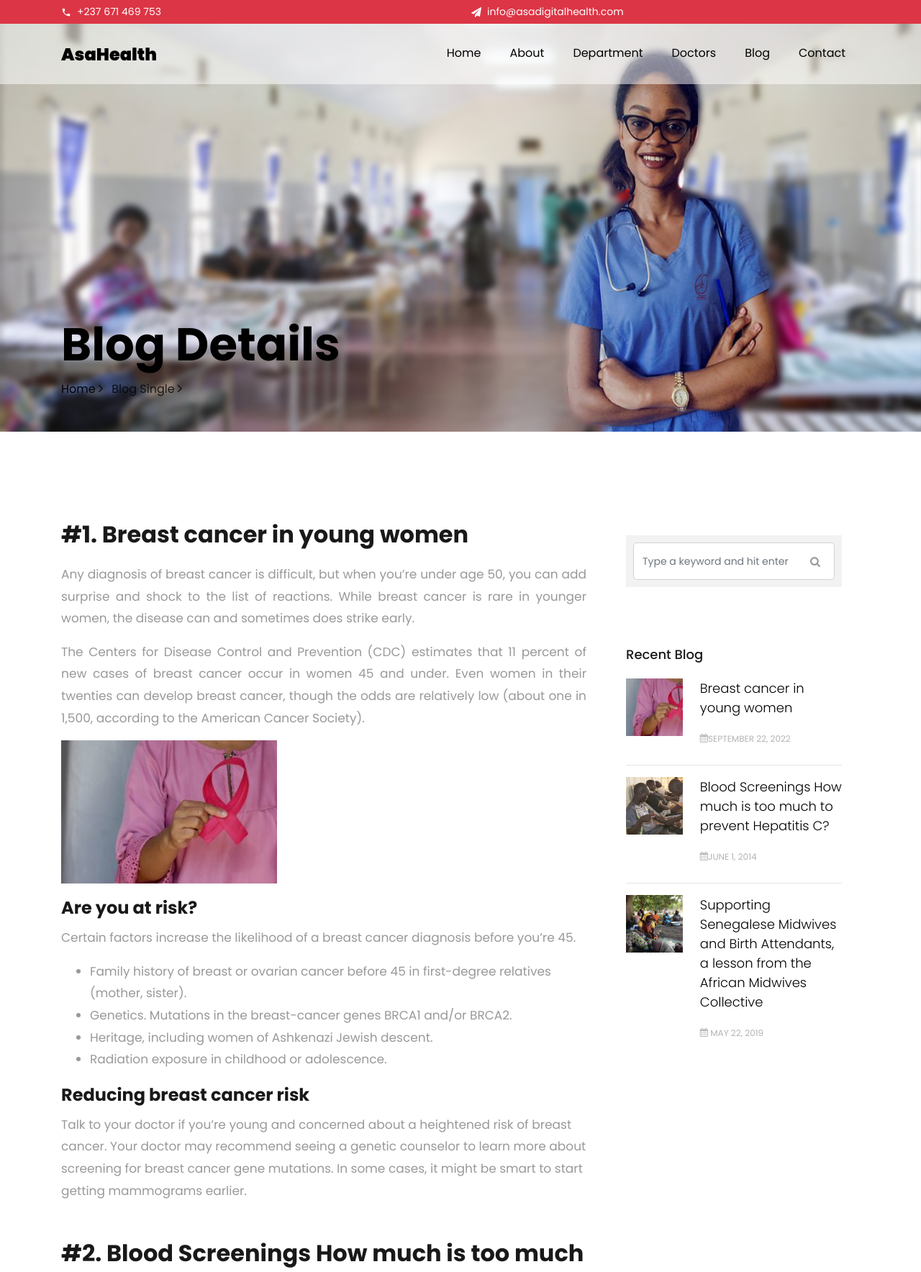
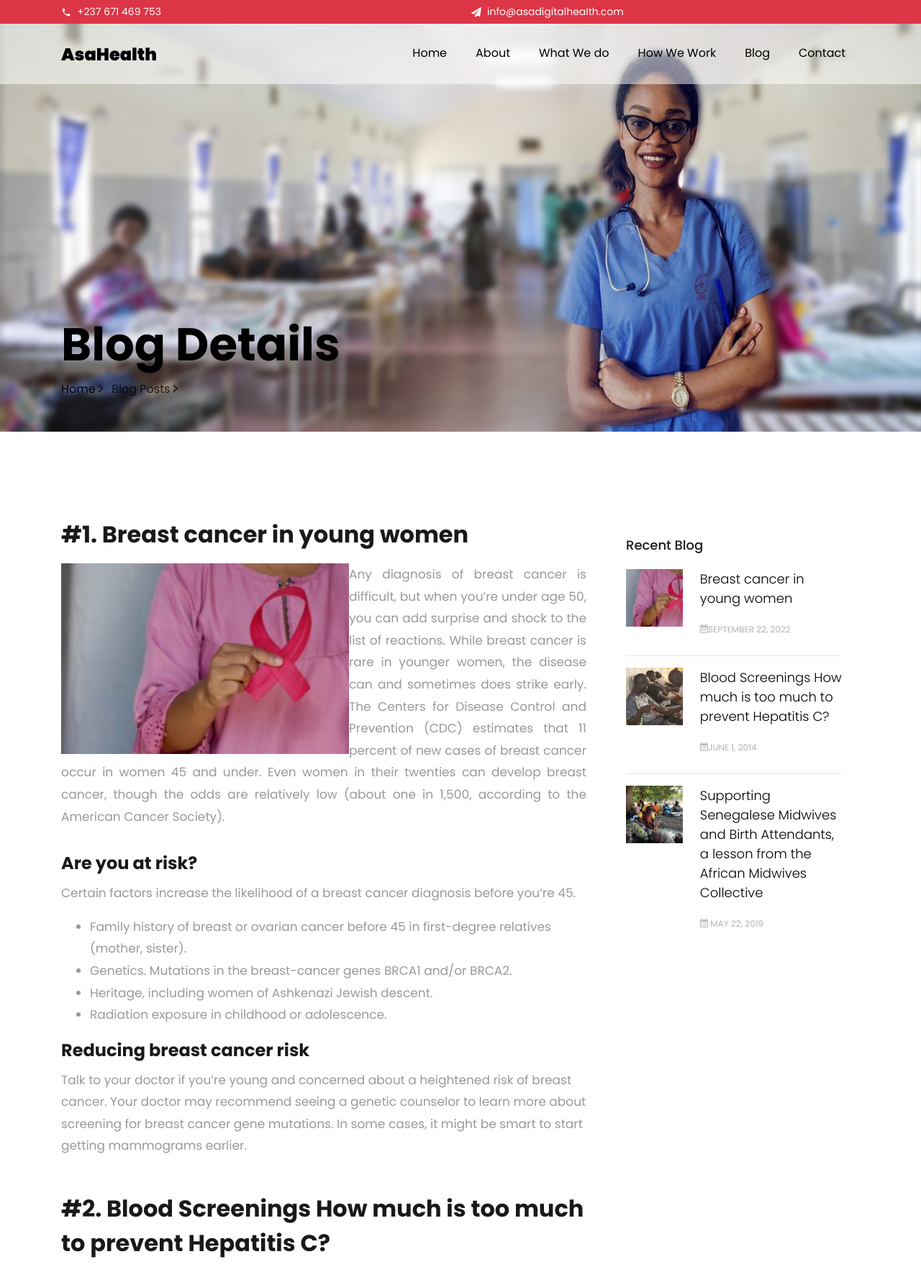
Before and after one commit to durrello/asa_health, a PHP site: page /blog-single.php in a window 1280 px wide. Shown: the top 1768 px of the page at 72% size. Run offline with PHP 8.4, Linux system fonts and the light colour scheme; some libraries are stand-ins or nearby versions; some web fonts are replaced.

Commit message:
fix links in footer

```diff
--- a/blog-single.php
+++ b/blog-single.php
@@ -13,8 +13,8 @@ include "php/headerContact.php";
       <ul class="navbar-nav nav ml-auto">
         <li class="nav-item"><a href="index.php#home-section" class="nav-link"><span>Home</span></a></li>
         <li class="nav-item"><a href="index.php#about-section" class="nav-link"><span>About</span></a></li>
-        <li class="nav-item"><a href="index.php#department-section" class="nav-link"><span>Department</span></a></li>
-        <li class="nav-item"><a href="index.php#doctor-section" class="nav-link"><span>Doctors</span></a></li>
+        <li class="nav-item"><a href="index.php#department-section" class="nav-link"><span>What We do</span></a></li>
+        <li class="nav-item"><a href="index.php#how_we_work" class="nav-link"><span>How We Work</span></a></li>
         <li class="nav-item"><a href="index.php#blog-section" class="nav-link"><span>Blog</span></a></li>
         <li class="nav-item"><a href="index.php#contact-section" class="nav-link"><span>Contact</span></a></li>
       </ul>
@@ -28,7 +28,7 @@ include "php/headerContact.php";
     <div class="row no-gutters slider-text align-items-end justify-content-start">
       <div class="col-md-9 ftco-animate pb-4">
         <h1 class="mb-3 bread">Blog Details</h1>
-        <p class="breadcrumbs"><span class="mr-2"><a href="index.php">Home <i class="ion-ios-arrow-forward"></i></a></span> <span>Blog Single <i class="ion-ios-arrow-forward"></i></span></p>
+        <p class="breadcrumbs"><span class="mr-2"><a href="index.php">Home <i class="ion-ios-arrow-forward"></i></a></span> <span>Blog Posts <i class="ion-ios-arrow-forward"></i></span></p>
       </div>
     </div>
   </div>
@@ -42,17 +42,18 @@ include "php/headerContact.php";
         <!-- first post  -->
         <div id="post1">
           <h2 class="mb-3"><strong>#1. Breast cancer in young women</strong></h2>
+
+          <div style="overflow:hidden; width:100%">
+            <img src="images/blog/blog1.jpg" alt="" style="width: 400px; float:left;">
             <p>
               Any diagnosis of breast cancer is difficult, but when you’re under age 50,
               you can add surprise and shock to the list of reactions. While breast cancer is
               rare in younger women, the disease can and sometimes does strike early.
-            <p>
-              <p>
-                The Centers for Disease Control and Prevention (CDC) estimates that 11 percent of new cases of breast cancer occur in women 45 and under. Even women in their twenties can develop breast cancer, though the
-                odds are relatively low (about one in 1,500, according to the American Cancer Society).
+              The Centers for Disease Control and Prevention (CDC) estimates that 11 percent of new cases of
+              breast cancer occur in women 45 and under. Even women in their twenties can develop breast cancer,
+              though the odds are relatively low (about one in 1,500, according to the American Cancer Society).
             </p>
-              <img src="images/blog/blog1.jpg" alt="" class="img-fluid">
-            </p>
+          </div>
           <p>
             <h4>
               <strong>Are you at risk?</strong>
@@ -75,15 +76,15 @@ include "php/headerContact.php";
         <!-- second post  -->
         <div id="post2">
           <h2 class="mb-3 mt-5"><strong>#2. Blood Screenings How much is too much to prevent Hepatitis C?</strong></h2>
+          <div style="overflow:hidden; width:100%">
+            <img src="images/blog/blog2.jpg" alt="" style="width: 300px; float:right">
             <p>With the recent introduction of Solvaldi and Olysio as high efficacy treatment
               options for newly acquired cases of the hepatitis C virus (HCV), now is an important
               time to visit the hepatitis C landscape on the African continent. The global prevalence of
               hepatitis C is currently estimated at 3%.Sub-Saharan Africa is estimated to have hepatitis C
               prevalence between 0-14 percent. There is a dearth of data available on HCV in Africa and this
               lack of information is due to low reporting rates and inefficient surveillance.</p>
-          <p>
-            <img src="images/blog/blog2.jpg" alt="" class="img-fluid">
-          </p>
+          </div>
           <p>
             The cost of care associated with medications is high with little use for those chronically
             infected with the virus. Although the recent advent of both Solvaldi and Olysio are promising
@@ -105,9 +106,9 @@ include "php/headerContact.php";
             they’re a great resource for reproductive health, family planning, and STD information.
             They are well connected with communities, and distribute critical health information.”
           </p>
-          <p>
-            <img src="images/blog/blog3.jpg" alt="" class="img-fluid">
-          </p>
+
+          <div style="overflow:hidden; width:100%">
+            <img src="images/blog/blog3.jpg" alt="" style="width: 400px; float:left;">
             <p>
               When Kaya Skye moved to the northern Mboro region of Senegal in 1996 to research topics in medical
               anthropology, she found herself fascinated by the state of maternal health. She observed that
@@ -120,6 +121,8 @@ include "php/headerContact.php";
               midwives for centuries was being lost. Now, instead of natural births, midwives have “rushed births by
               overusing drugs such as Pitocin,” said Kaya, “which has been a major source of infant mortalities.”
             </p>
+          </div>
+
           <!-- <p>Odit voluptatibus, eveniet vel nihil cum ullam dolores laborum, quo velit commodi rerum eum quidem pariatur! Quia fuga iste tenetur, ipsa vel nisi in dolorum consequatur, veritatis porro explicabo soluta commodi libero voluptatem similique id quidem? Blanditiis voluptates aperiam non magni. Reprehenderit nobis odit inventore, quia laboriosam harum excepturi ea.</p>
           <p>Adipisci vero culpa, eius nobis soluta. Dolore, maxime ullam ipsam quidem, dolor distinctio similique asperiores voluptas enim, exercitationem ratione aut adipisci modi quod quibusdam iusto, voluptates beatae iure nemo itaque laborum. Consequuntur et pariatur totam fuga eligendi vero dolorum provident. Voluptatibus, veritatis. Beatae numquam nam ab voluptatibus culpa, tenetur recusandae!</p>
           <p>Voluptas dolores dignissimos dolorum temporibus, autem aliquam ducimus at officia adipisci quasi nemo a perspiciatis provident magni laboriosam repudiandae iure iusto commodi debitis est blanditiis alias laborum sint dolore. Dolores, iure, reprehenderit. Error provident, pariatur cupiditate soluta doloremque aut ratione. Harum voluptates mollitia illo minus praesentium, rerum ipsa debitis, inventore?</p> -->
@@ -263,14 +266,14 @@ include "php/headerContact.php";
 
       <!-- sidebar  -->
       <div class="col-lg-4 sidebar ftco-animate">
-        <div class="sidebar-box">
+        <!-- <div class="sidebar-box">
           <form action="#" class="search-form">
             <div class="form-group">
               <span class="icon icon-search"></span>
               <input type="text" class="form-control" placeholder="Type a keyword and hit enter">
             </div>
           </form>
-        </div>
+        </div> -->
 
         <!-- recent section  -->
         <div class="sidebar-box ftco-animate">
@@ -318,6 +321,6 @@ include "php/headerContact.php";
 </section> <!-- .section -->
 
 <?php
-include "php/footer.php";
+include "footer.php";
 include "php/end.php";
 ?>
--- /dev/null
+++ b/footer.php
@@ -0,0 +1,65 @@
+<footer class="ftco-footer ftco-section img" style="background-image: url(images/footer-bg.jpg);">
+    <div class="overlay"></div>
+    <div class="container-fluid px-md-5">
+        <div class="row mb-5">
+            <div class="col-md">
+                <div class="ftco-footer-widget mb-4">
+                    <h2 class="ftco-heading-2">AsaHealth</h2>
+                    <p>Our core values are Probity, Accountability, Medical Ethicality and Relevance
+                        to current times.</p>
+                    <ul class="ftco-footer-social list-unstyled mt-5">
+                        <li class="ftco-animate"><a href="#" target="_blank"><span class="icon-twitter"></span></a></li>
+                        <li class="ftco-animate"><a href="https://www.facebook.com/glennise.ayuk" target="_blank"><span class="icon-facebook"></span></a></li>
+                        <li class="ftco-animate"><a href="https://www.linkedin.com/in/glennise-ayuk-570b04133/" target="_blank"><span class="icon-linkedin"></span></a></li>
+                    </ul>
+                </div>
+            </div>
+            <div class="col-md">
+                <div class="ftco-footer-widget mb-4 ml-md-4">
+                    <h2 class="ftco-heading-2">Links</h2>
+                    <ul class="list-unstyled">
+                        <li><a href="index.php#home-section"><span class="icon-long-arrow-right mr-2"></span>Home</a></li>
+                        <li><a href="index.php#about-section"><span class="icon-long-arrow-right mr-2"></span>About</a></li>
+                        <li><a href="index.php#department-section"><span class="icon-long-arrow-right mr-2"></span>What We do</a></li>
+                        <li><a href="index.php#how_we_work"><span class="icon-long-arrow-right mr-2"></span>How We Work</a></li>
+                        <!-- <li><a href="#doctor-section"><span class="icon-long-arrow-right mr-2"></span>Team</a></li> -->
+                        <li><a href="index.php#blog-section"><span class="icon-long-arrow-right mr-2"></span>Blog</a></li>
+                        <li><a href="index.php#contact"><span class="icon-long-arrow-right mr-2"></span>Contact</a></li>
+                    </ul>
+                </div>
+            </div>
+            <div class="col-md">
+                <div class="ftco-footer-widget mb-4">
+                    <h2 class="ftco-heading-2">Services</h2>
+                    <ul class="list-unstyled">
+                        <li><a href="index.php#department-section"><span class="icon-long-arrow-right mr-2"></span>Digitalize operations and processesgitise</a></li>
+                        <li><a href="index.php#department-section"><span class="icon-long-arrow-right mr-2"></span>Digitalize healthcare products</a></li>
+                        <li><a href="index.php#department-section"><span class="icon-long-arrow-right mr-2"></span>Consultancy services</a></li>
+                        <li><a href="index.php#department-section"><span class="icon-long-arrow-right mr-2"></span>24 Hours Services</a></li>
+                    </ul>
+                </div>
+            </div>
+            <div class="col-md">
+                <div class="ftco-footer-widget mb-4">
+                    <h2 class="ftco-heading-2">Have a Questions?</h2>
+                    <div class="block-23 mb-3">
+                        <ul>
+                            <li><a><span class="icon icon-map-marker"></span><span class="text">Cameroon</span></a></li>
+                            <li><a><span class="icon icon-phone"></span><span class="text">+237 671 469 753</span></a></li>
+                            <li><a><span class="icon icon-envelope pr-4"></span><span class="text">info@asadigitalhealth.com</span></a></li>
+                        </ul>
+                    </div>
+                </div>
+            </div>
+        </div>
+        <div class="row">
+            <div class="col-md-12 text-center">
+
+                <p>
+                    Copyright &copy;
+                    <?php echo date("Y") ?>
+                </p>
+            </div>
+        </div>
+    </div>
+</footer>
--- a/php/blog.php
+++ b/php/blog.php
@@ -10,7 +10,7 @@
         <div class="row d-flex">
             <div class="col-md-4 ftco-animate">
                 <div class="blog-entry">
-                    <a href="blog-single.php" class="block-20" style="background-image: url('images/blog/blog1.jpg');">
+                    <a href="blog-single.php#post1" class="block-20" style="background-image: url('images/blog/blog1.jpg');">
                     </a>
                     <div class="text d-block">
                         <div class="meta mb-3">
@@ -27,7 +27,7 @@
             <!-- second blog post  -->
             <div class="col-md-4 ftco-animate">
                 <div class="blog-entry">
-                    <a href="blog-single.php" class="block-20" style="background-image: url('images/blog/blog2.jpg');">
+                    <a href="blog-single.php#post2" class="block-20" style="background-image: url('images/blog/blog2.jpg');">
                     </a>
                     <div class="text d-block">
                         <div class="meta mb-3">
@@ -44,7 +44,7 @@
             <!-- third blog post  -->
             <div class="col-md-4 ftco-animate">
                 <div class="blog-entry">
-                    <a href="blog-single.php" class="block-20" style="background-image: url('images/blog/blog3.jpg');">
+                    <a href="blog-single.php#post3" class="block-20" style="background-image: url('images/blog/blog3.jpg');">
                     </a>
                     <div class="text d-block">
                         <div class="meta mb-3">
```
Lines whose indentation alone changed are shown as unchanged.
